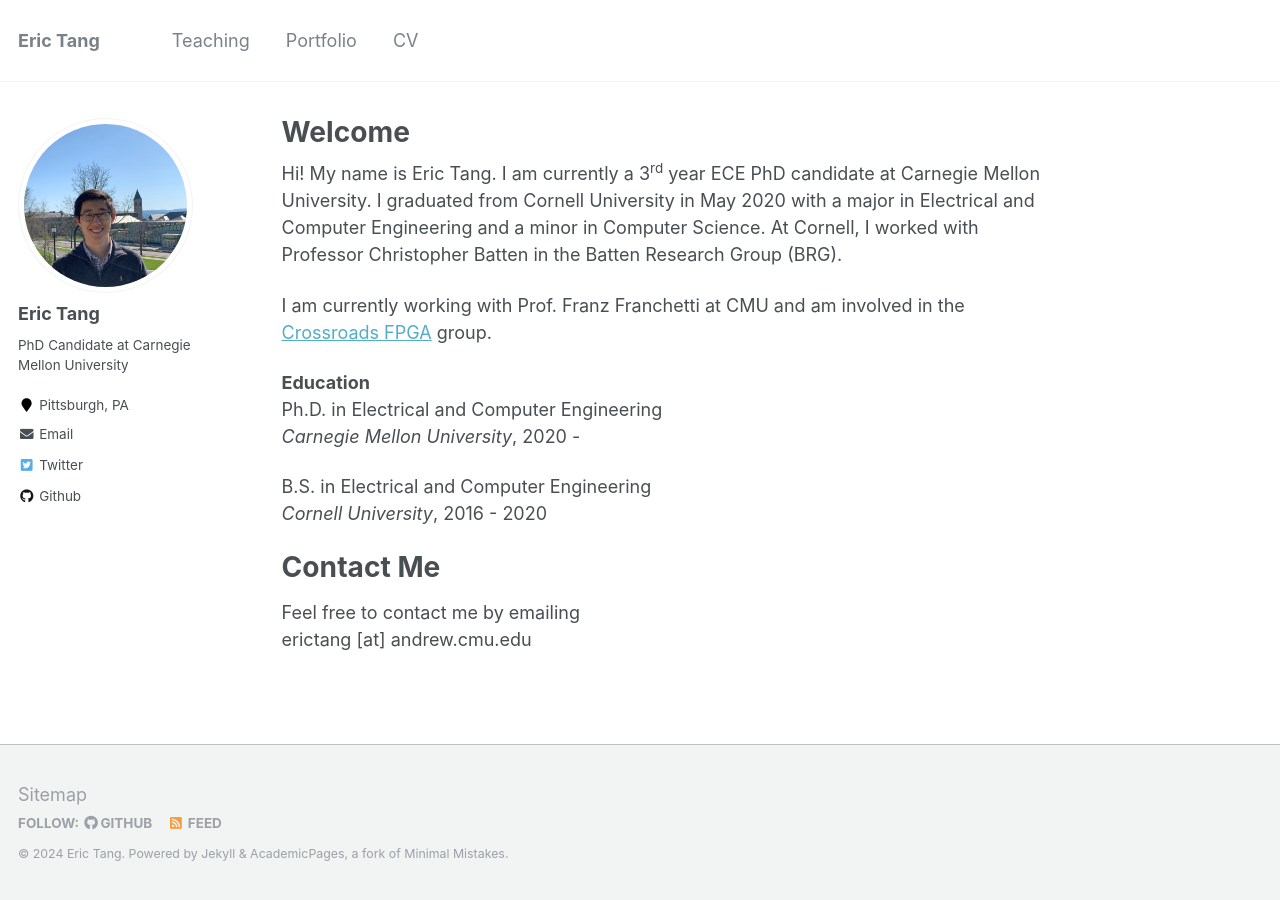
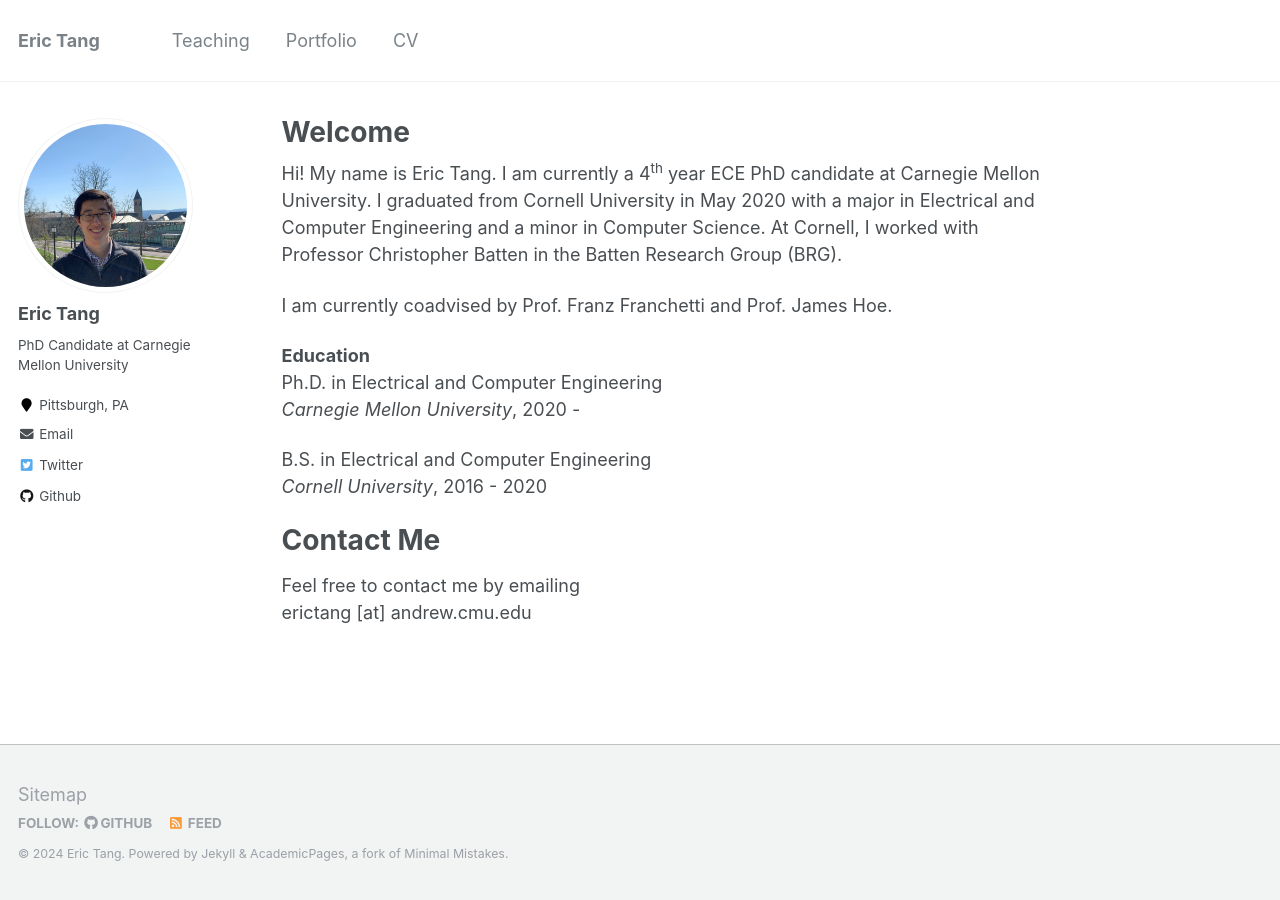
Before and after one commit to erictang25/erictang25.github.io, a Jekyll site: the page built from _pages/about.md, in a window 1280 px wide. Built offline with Jekyll 4.4.1, drawn with Linux system fonts in a browser that asks for light colours.

Commit message:
WIP update website

```diff
--- a/_pages/about.md
+++ b/_pages/about.md
@@ -8,9 +8,9 @@ redirect_from:
   - /about.html
 ---
 
-Hi! My name is Eric Tang. I am currently a 3<sup>rd</sup> year ECE PhD candidate at Carnegie Mellon University. I graduated from Cornell University in May 2020 with a major in Electrical and Computer Engineering and a minor in Computer Science. At Cornell, I worked with Professor Christopher Batten in the Batten Research Group (BRG).
+Hi! My name is Eric Tang. I am currently a 4<sup>th</sup> year ECE PhD candidate at Carnegie Mellon University. I graduated from Cornell University in May 2020 with a major in Electrical and Computer Engineering and a minor in Computer Science. At Cornell, I worked with Professor Christopher Batten in the Batten Research Group (BRG).
 
-I am currently working with Prof. Franz Franchetti at CMU and am involved in the [Crossroads FPGA](http://crossroadsfpga.org) group.
+I am currently coadvised by Prof. Franz Franchetti and Prof. James Hoe.
 
 **Education**
 Ph.D. in Electrical and Computer Engineering
```
Also changed, not shown: _pages/cv.md (+1 -1 lines), _teaching/2023-spring-teaching.md (added, +15 -0 lines), 3 other files.
